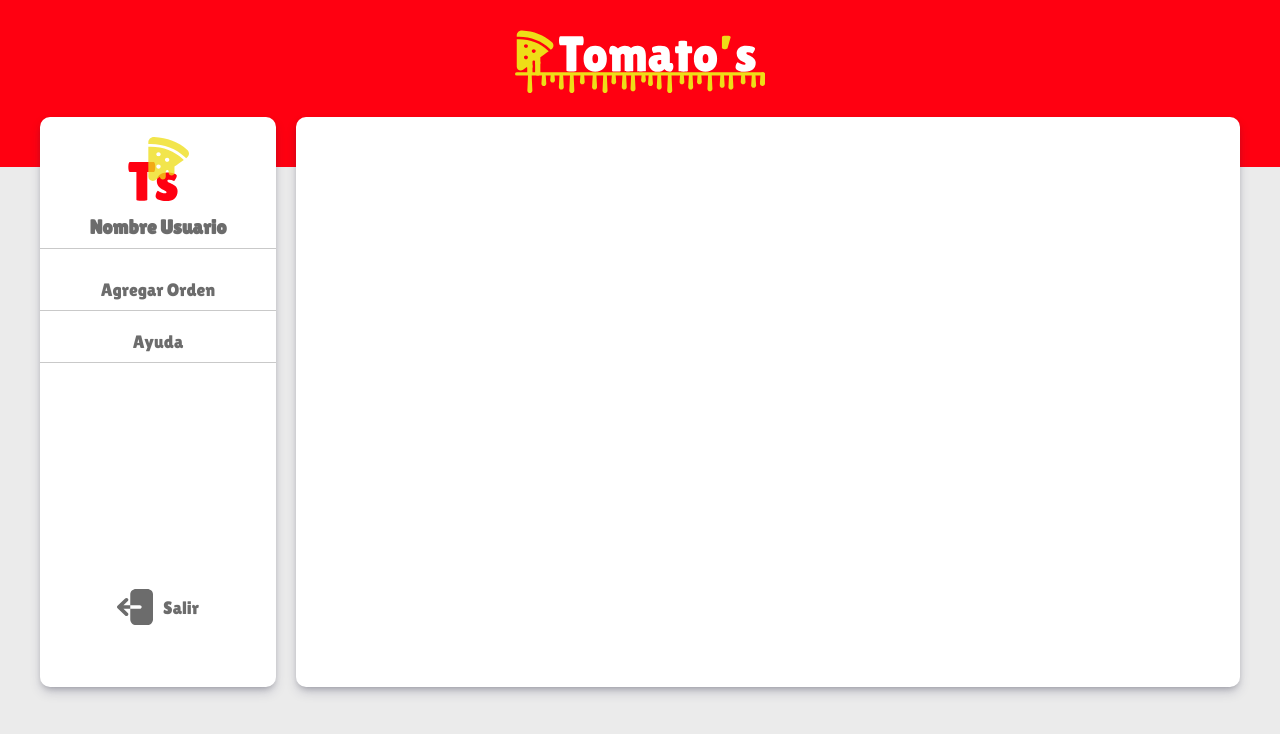
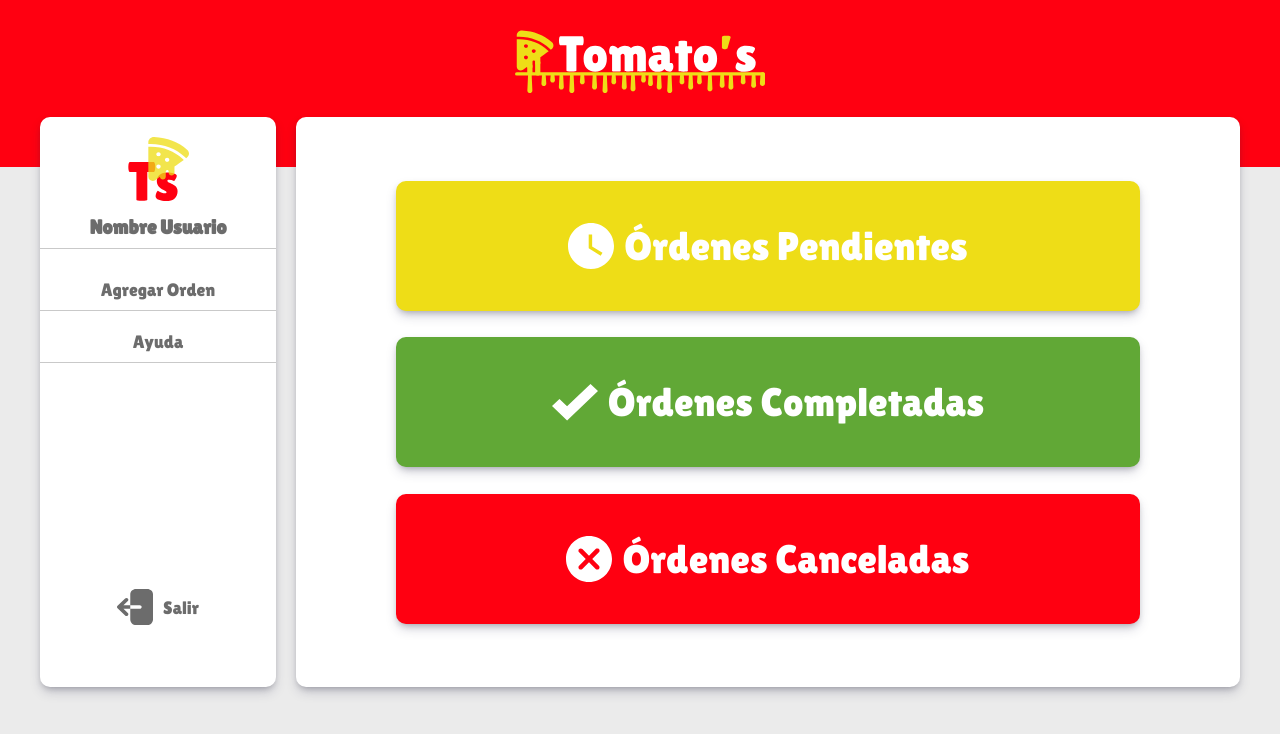
Before and after one commit to HectorGerardoZV/tomatosFront, a React (Vite) app: page /cajero in a window 1280 px wide. Shown: the top 734 px of the page. Built offline with nearby package versions, Linux system fonts and the light colour scheme.

Commit message:
OrderStates Page is already finished

```diff
--- a/src/App.jsx
+++ b/src/App.jsx
@@ -5,6 +5,7 @@ import Login from "./pages/login/Login"
 import PanelOrders from "./pages/panelorders/PanelOrders"
 import Principal from "./pages/principal/Principal"
 import OrderPage from "./pages/orderPage/OrderPage"
+import OrderStates from "./pages/orderStates/OrderStates"
 function App() {
 
   return (
@@ -12,6 +13,7 @@ function App() {
       <Routes>
         <Route path="/" element={<Login/>}/>
         <Route path="/cajero" element={<Principal />}>
+          <Route index element={<OrderStates/>}/>
           <Route path="panelorders" element={<PanelOrders />} />
         </Route>
         <Route path="/addOrder" element={<OrderPage />} />
--- /dev/null
+++ b/src/pages/orderStates/OrderStates.jsx
@@ -0,0 +1,35 @@
+import { useNavigate } from "react-router-dom"
+import iconPending from "../../img/pending.svg"
+import iconComplete from "../../img/completed.svg"
+import iconCanceled from "../../img/canceled.svg"
+
+import "./orderStates.css"
+
+
+const OrderStates = () => {
+    let navigate= useNavigate();
+    const goTo=()=>{
+        navigate("panelorders")
+    }
+
+  return (
+    <section className="contentStates">
+        <div className="cardState cardState-yellow" onClick={goTo}>
+            <img src={iconPending} alt="icono pending" />
+            <p>Órdenes Pendientes</p>
+        </div>
+
+        <div className="cardState cardState-green" onClick={goTo}>
+        <img src={iconComplete} alt="icono complete" />
+            <p>Órdenes Completadas</p>
+        </div>
+
+        <div className="cardState cardState-red" onClick={goTo}>
+        <img src={iconCanceled} alt="icono canceled" />
+            <p>Órdenes Canceladas</p>
+        </div>
+    </section>
+  )
+}
+
+export default OrderStates
--- /dev/null
+++ b/src/pages/orderStates/orderStates.css
@@ -0,0 +1,34 @@
+.contentStates{
+    display: flex;
+    flex-direction: column;
+    justify-content:space-around;
+    height: 100%;
+    padding: 5rem 10rem;
+}
+
+.cardState{
+    display: flex;
+    text-align: center;
+    justify-content: center;
+    padding: 2rem;
+    border-radius: 1rem;
+    box-shadow: var(--shadow);
+    height: 13rem;
+    color: var(--color-white);
+    align-items: center;
+    gap: 1rem;
+}
+
+.cardState p{
+    font-size: 4rem;
+}
+
+.cardState-red{
+    background-color: var(--color-red);
+}
+.cardState-green{
+    background-color: var(--color-green);
+}
+.cardState-yellow{
+    background-color: var(--color-yellow);
+}
--- a/src/pages/panelorders/PanelOrders.jsx
+++ b/src/pages/panelorders/PanelOrders.jsx
@@ -1,13 +1,20 @@
+import { useNavigate } from 'react-router-dom';
 import OrderList from '../../components/panelOrders/OrderList';
 import back from '../../img/back.svg';
 import search from '../../img/search.svg';
 import "./panelOrders.css";
 
 const PanelOrders = () => {
+    let navigate=useNavigate();
+
+    const backTo=()=>{
+        navigate("/cajero")
+    }
+
     return (
         <div>
             <div className="content">
-                <button className="btn-back">
+                <button className="btn-back" onClick={backTo}>
                     <img src={back} alt="volver" /> Volver
                 </button>
 
--- a/src/pages/principal/Principal.jsx
+++ b/src/pages/principal/Principal.jsx
@@ -1,5 +1,4 @@
 import { Outlet } from "react-router-dom"
-
 
 //Components
 import Header from "../../components/header/Header"
```
